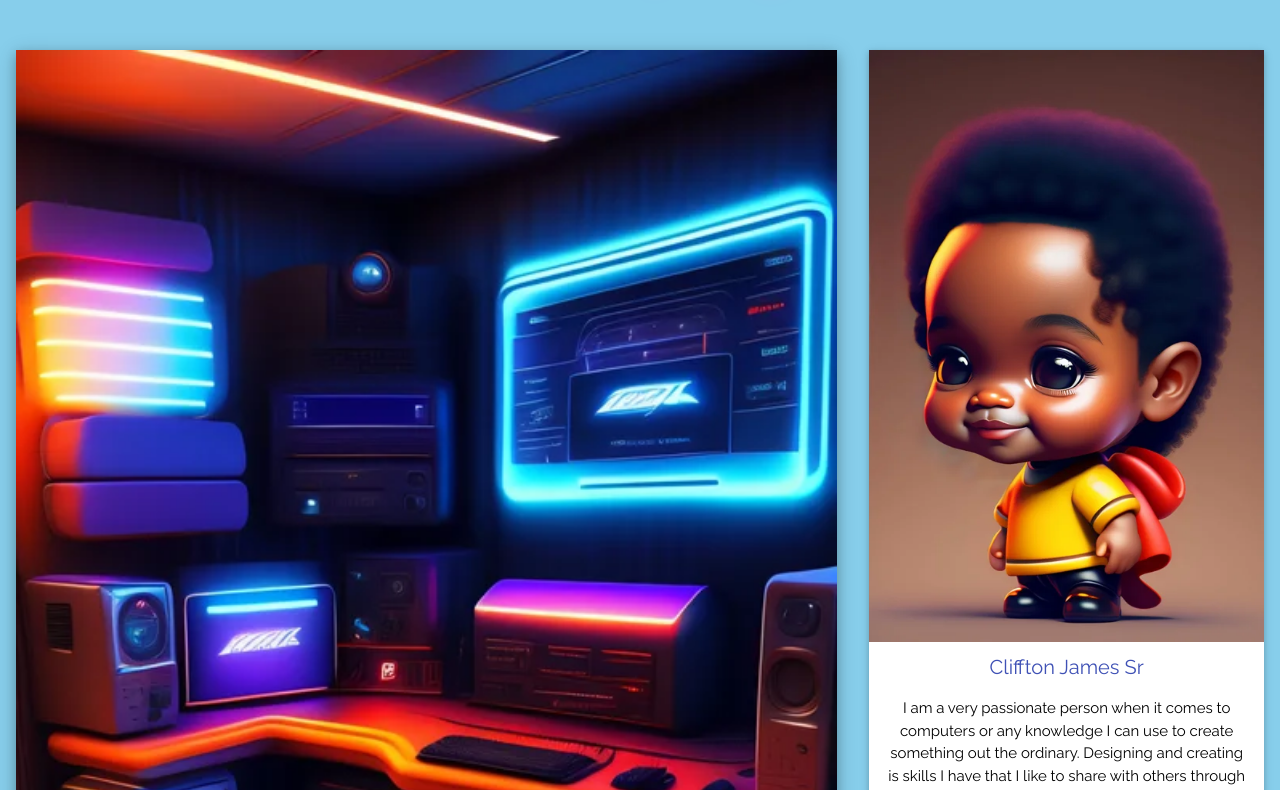
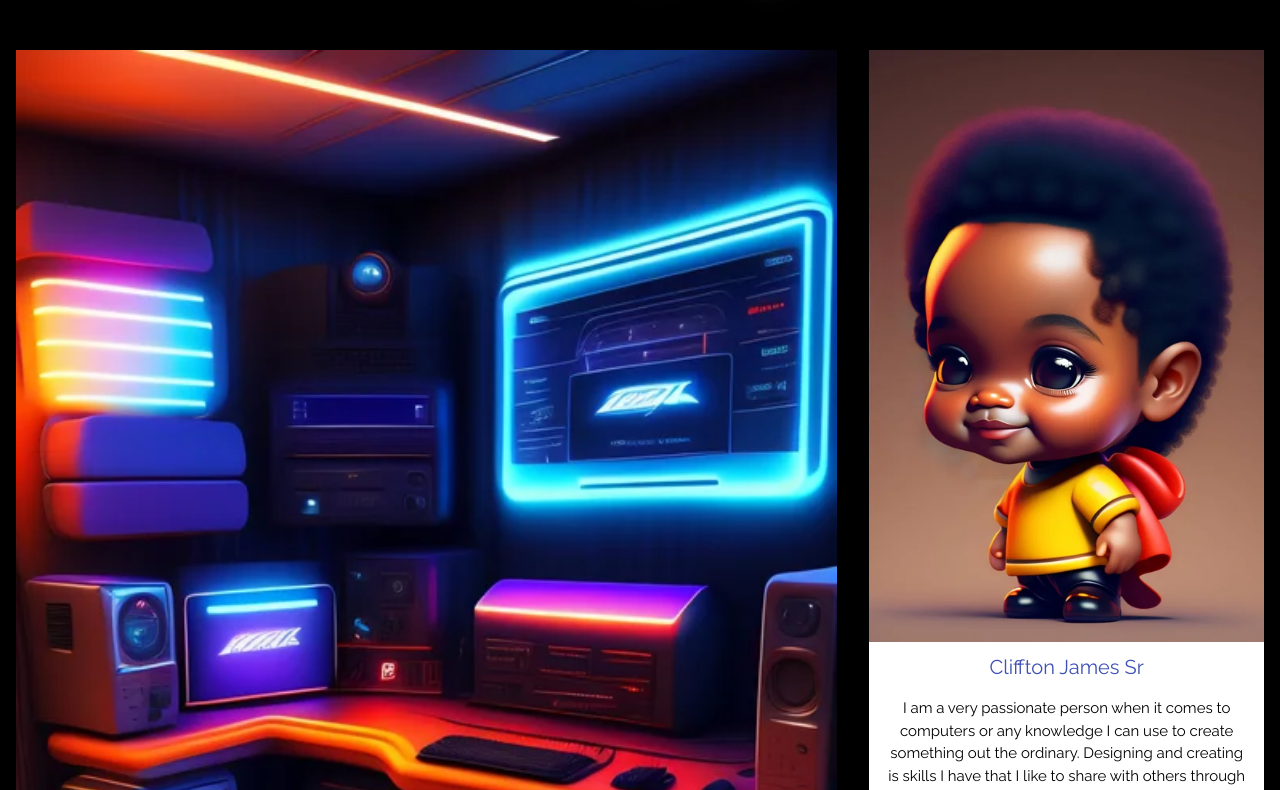
Before and after one commit to cliff82/portfolio, a website: page index.html in a window 1280 px wide. Shown: the part 122-912 px from the top of the page. Drawn offline with nearby package versions, Linux system fonts and the light colour scheme.

Commit message:
Update index.html
background

```diff
--- a/index.html
+++ b/index.html
@@ -32,7 +32,7 @@ iframe {
 
 </style>
 </head>
-<body class="w3-light-blue">
+<body style="background-color: black;">
 
 <!-- w3-content defines a container for fixed size centered content,
 and is wrapped around the whole page content, except for the footer in this example -->
```
